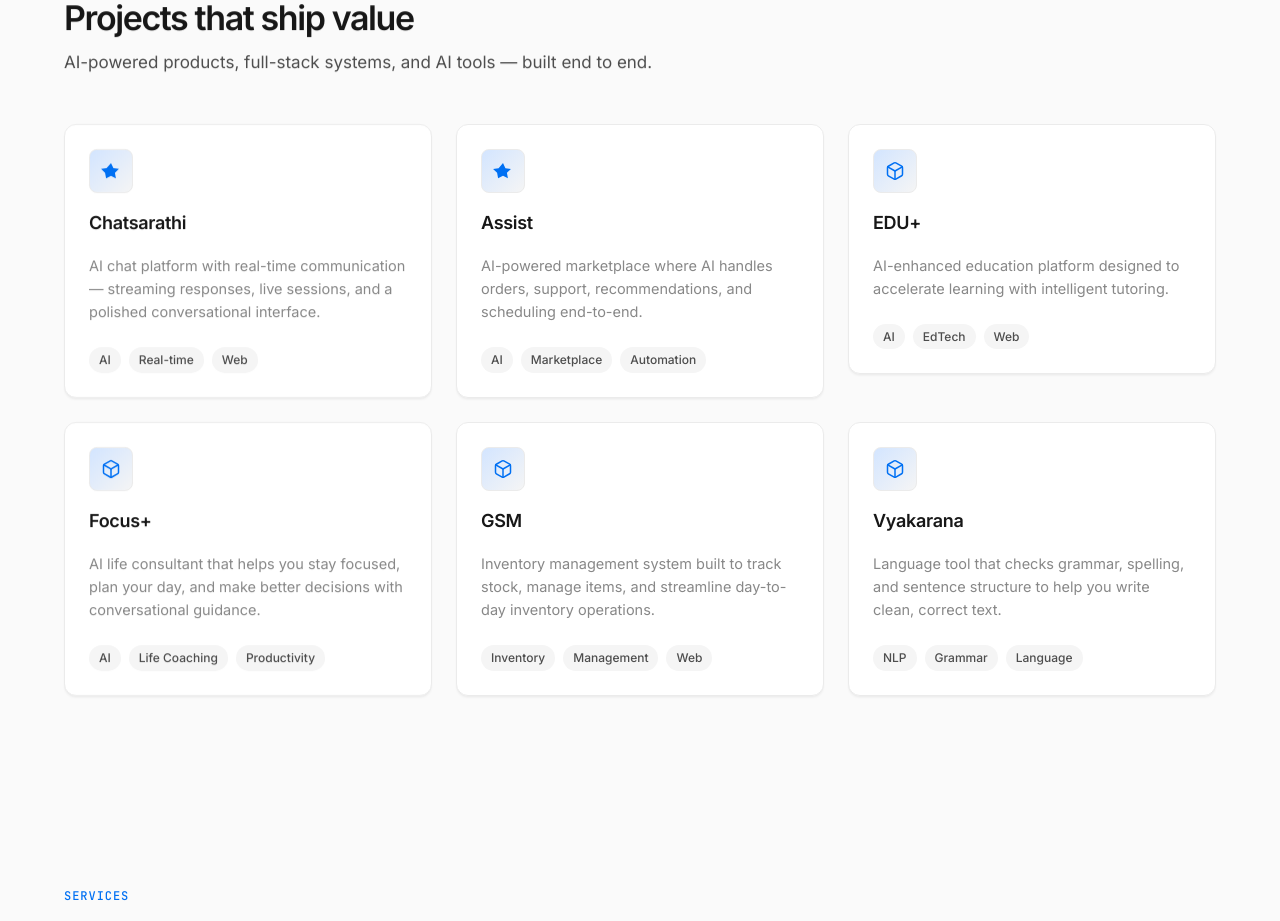
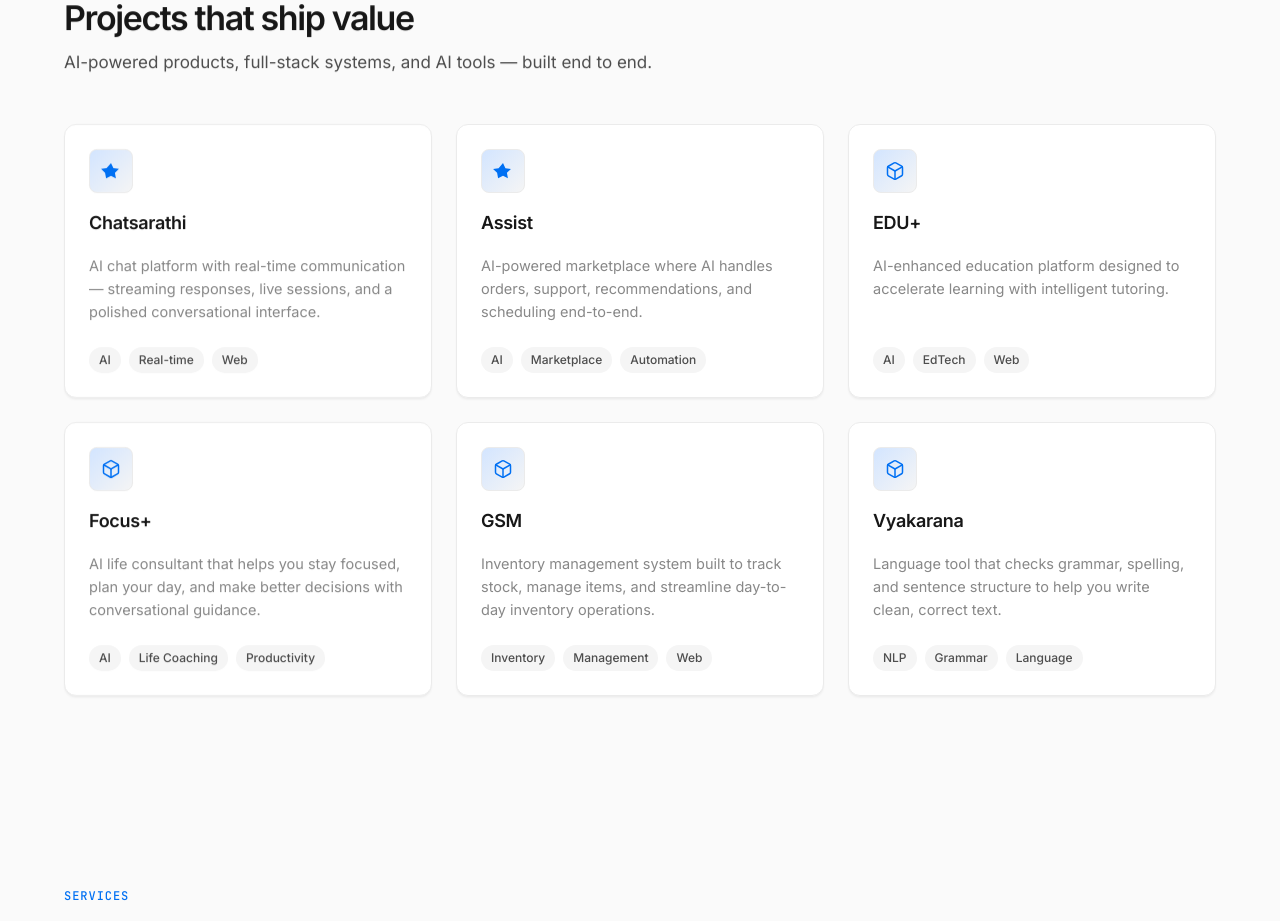
Before and after one commit to pranitacharjunewar3-sketch/portfolio, a React (Vite) app: page / in a window 1280 px wide. Shown: the part 4060-4981 px from the top of the page. Built offline with nearby package versions, Linux system fonts and the light colour scheme.

Commit message:
Make project cards equal height

```diff
--- a/src/sections/Projects.tsx
+++ b/src/sections/Projects.tsx
@@ -34,7 +34,7 @@ export function Projects() {
     >
       <div className="projects-grid">
         {projectsData.map((project, i) => (
-          <Reveal key={project.id} delay={(i % 3) * 80}>
+          <Reveal key={project.id} delay={(i % 3) * 80} className="project-item">
             <ProjectCard project={project} />
           </Reveal>
         ))}
--- a/src/styles/globals.css
+++ b/src/styles/globals.css
@@ -963,6 +963,11 @@ h1, h2, h3, h4 {
   display: grid;
   grid-template-columns: repeat(3, 1fr);
   gap: var(--s-lg);
+  align-items: stretch;
+}
+
+.project-item {
+  height: 100%;
 }
 
 .project-card {
@@ -973,6 +978,7 @@ h1, h2, h3, h4 {
   border-radius: var(--r-lg);
   padding: var(--s-lg);
   gap: var(--s-md);
+  height: 100%;
   box-shadow: var(--shadow-card);
   transition:
     box-shadow 180ms ease,
```
